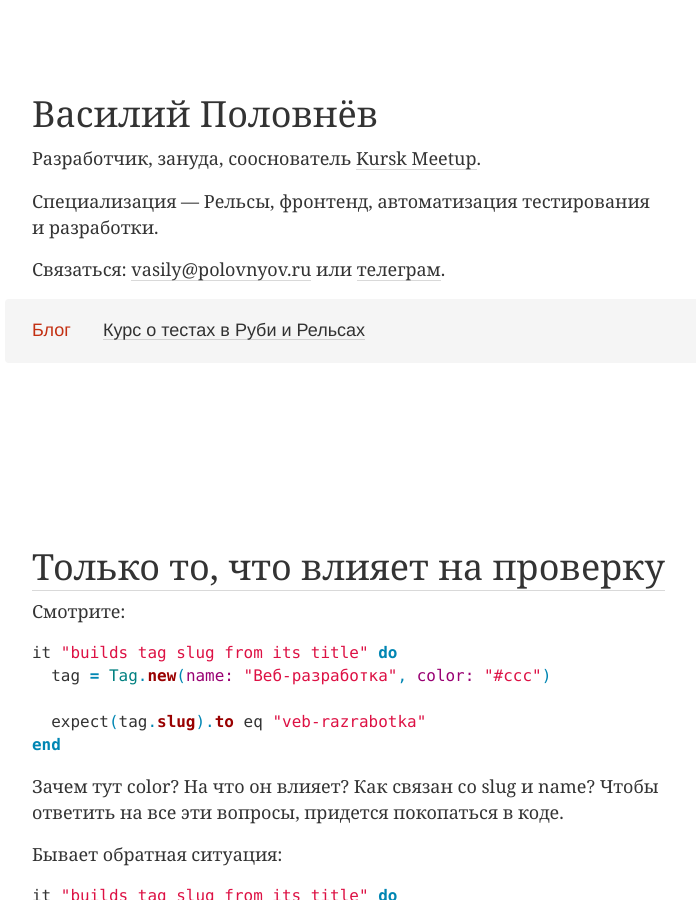
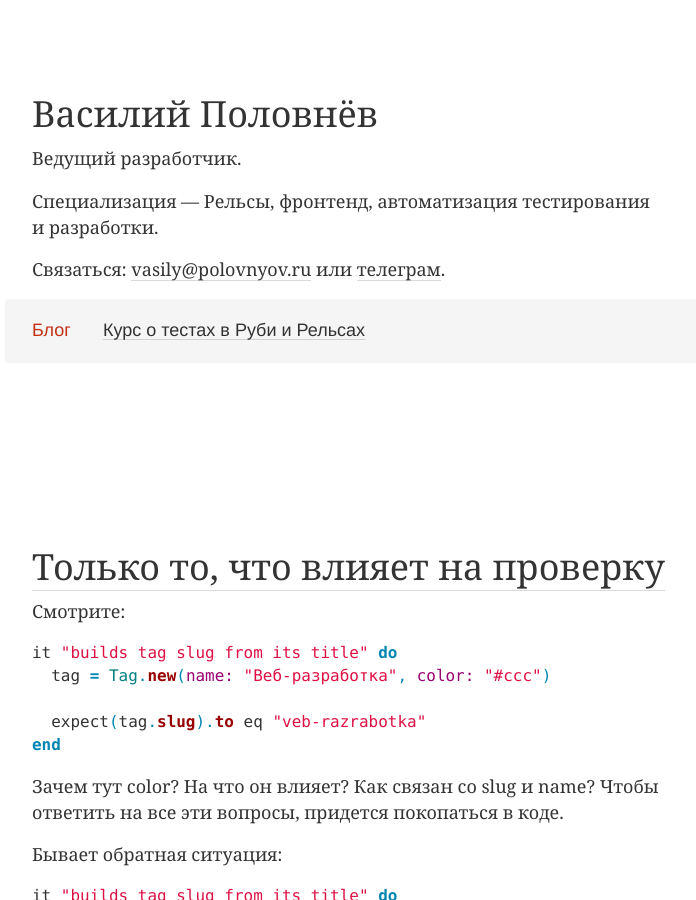
Before and after one commit to vast/vast.github.io, a Jekyll site: the page built from index.html, in a window 1280 px wide and 900 px high. Shown: the whole window, without its empty margins (248-944 px from the left). Built offline with Jekyll 4.4.1, drawn with Linux system fonts in a browser that asks for light colours.

Commit message:
bump my title

```diff
--- a/index.html
+++ b/index.html
@@ -54,7 +54,7 @@
       </header>
       <div class="post-contents">
         <p>
-          Разработчик, зануда, сооснователь <a href="https://github.com/kurskmeetup/meetups">Kursk Meetup</a>.
+          Ведущий разработчик.
         </p>
         <p>
           Специализация — Рельсы, фронтенд, автоматизация тестирования и разработки.
```
